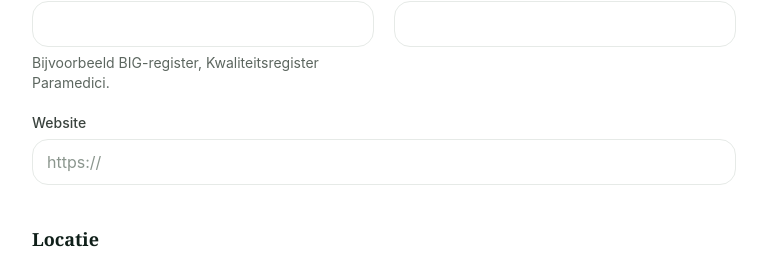
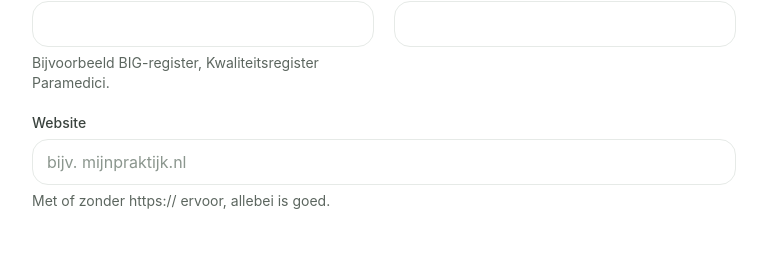
Before and after one commit to wvwooter/low-carb-netherlands, a Next.js app: page /aanmelden in a window 1280 px wide. Shown: the part 852-1108 px from the top of the page, without its empty margins (256-1023 px from the left). Built offline with nearby package versions, Linux system fonts and the light colour scheme; no server answers.

Commit message:
Fix: aanmeldformulier blokkeerde submit bij website zonder https://

```diff
--- a/app/aanmelden/actions.ts
+++ b/app/aanmelden/actions.ts
@@ -33,6 +33,14 @@ export async function submitProfessionalApplication(formData: FormData) {
   const achternaam = String(formData.get("achternaam") ?? "").trim();
   const beroep = String(formData.get("beroep") ?? "").trim();
 
+  // Website is een gewoon tekstveld (niet type="url"): browsers blokkeerden
+  // anders stil de hele formulier-submit als iemand een adres zonder
+  // "https://" invulde. Hier vullen we het schema aan indien nodig.
+  const websiteRuw = String(formData.get("website") ?? "").trim();
+  const website = websiteRuw && !/^https?:\/\//i.test(websiteRuw)
+    ? `https://${websiteRuw}`
+    : websiteRuw;
+
   if (!email || !voornaam || !achternaam || !beroep) {
     throw new Error("Verplichte velden ontbreken.");
   }
@@ -52,7 +60,7 @@ export async function submitProfessionalApplication(formData: FormData) {
     postcode: String(formData.get("postcode") ?? ""),
     plaats: String(formData.get("plaats") ?? ""),
     provincie: String(formData.get("provincie") ?? ""),
-    website: String(formData.get("website") ?? ""),
+    website,
     email,
     telefoonnummer: String(formData.get("telefoonnummer") ?? ""),
     online_begeleiding: formData.get("online_begeleiding") === "on",
--- a/app/aanmelden/page.tsx
+++ b/app/aanmelden/page.tsx
@@ -83,7 +83,7 @@ export default function AanmeldenPage() {
               <TextField label="Beroepsregistratie (bv. BIG-register)" htmlFor="beroepsregistratie" name="beroepsregistratie" hint="Bijvoorbeeld BIG-register, Kwaliteitsregister Paramedici." />
               <TextField label="Registratienummer" htmlFor="registratienummer" name="registratienummer" />
             </div>
-            <TextField label="Website" htmlFor="website" name="website" type="url" placeholder="https://" />
+            <TextField label="Website" htmlFor="website" name="website" type="text" placeholder="bijv. mijnpraktijk.nl" hint="Met of zonder https:// ervoor, allebei is goed." />
           </fieldset>
 
           <fieldset className="space-y-5">
```
